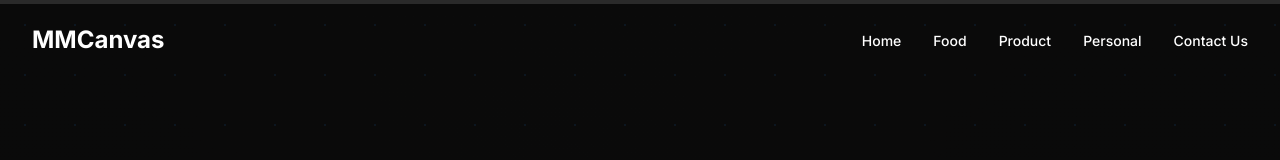
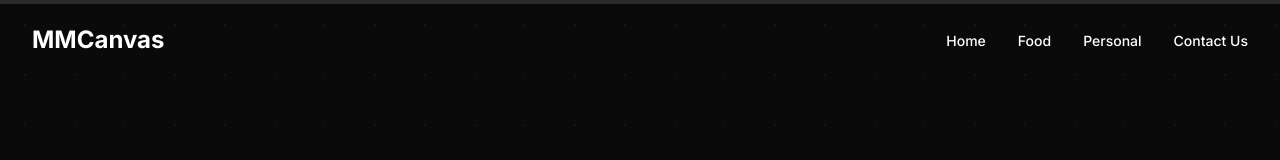
Before and after one commit to mmcanvasstudio/MMCanvas, a Next.js app: page / in a window 1280 px wide. Shown: the top 160 px of the page. Built offline with nearby package versions, Linux system fonts and the light colour scheme.

Commit message:
Hide the product tab

```diff
--- a/src/constants/content.ts
+++ b/src/constants/content.ts
@@ -6,7 +6,6 @@ import { NavItem, Collection, JournalPost, ContactInfo, SocialLink } from '@/typ
 export const navigationItems: NavItem[] = [
   { label: 'Home', href: '/' },
   { label: 'Food', href: '/food' },
-  { label: 'Product', href: '/product' },
   { label: 'Personal', href: '/personal' },
   { label: 'Contact Us', href: '/contact' },
 ];
@@ -38,21 +37,6 @@ export const collections: Collection[] = [
     links: {
       viewCollection: '/food',
       marketplace: 'https://mmcanvas.com/collections/food',
-    },
-  },
-  {
-    id: 'product',
-    title: 'Product Photography',
-    description: 'Professional commercial product photography showcasing your brand with precision lighting, clean compositions, and attention to detail. Perfect for e-commerce and advertising.',
-    image: '/images/products/EdgeController_ExpandView.webp',
-    stats: {
-      photos: 80,
-      collectors: 45,
-      volume: '18.5',
-    },
-    links: {
-      viewCollection: '/product',
-      marketplace: 'https://mmcanvas.com/collections/product',
     },
   },
   {
```
